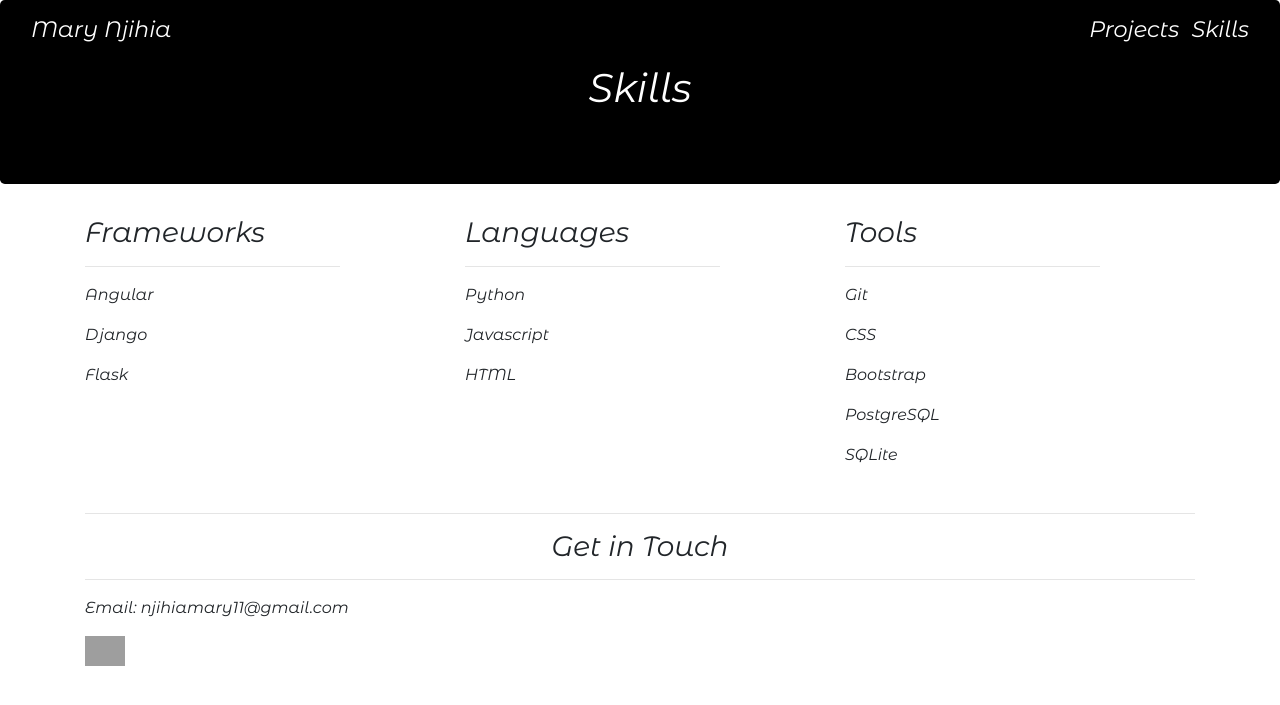
After one commit to Waithera-m/portfolio-site, a Django app: page /skills in a window 1280 px wide. The commit adds this page. Shown: the top 705 px of the page. Run offline with Django 3.2, Linux system fonts and the light colour scheme; some libraries are stand-ins or nearby versions; grey boxes are pictures that could not be loaded.

Commit message:
Add overlay effect and skills section

```diff
--- a/projects/static/projects/index.css
+++ b/projects/static/projects/index.css
@@ -2,7 +2,7 @@ body {
     background: linear-gradient(rgba(163, 176, 247, 0.6),rgba(116, 133, 230, 0.6)),url('images/woman.jpg');
     background-repeat: no-repeat;
     background-size: cover;
-    height: 400px;
+    /* height: 400px; */
     text-align: center;
     color: white;
     font-family: 'Montserrat Alternates', sans-serif;
--- /dev/null
+++ b/projects/static/projects/scripts.js
@@ -0,0 +1,7 @@
+$(document).ready(function(){
+    $(".gallery").mouseover(function(){
+        $("$overlay").show();
+    }).mouseout(function(){
+        ("#overlay").hide();
+    });
+})
--- a/projects/templates/all-projects/base.html
+++ b/projects/templates/all-projects/base.html
@@ -23,6 +23,7 @@
 
         {% block scripts %}
             <script src="https://code.jquery.com/jquery-3.5.1.min.js" integrity="sha256-9/aliU8dGd2tb6OSsuzixeV4y/faTqgFtohetphbbj0=" crossorigin="anonymous"></script>
+            <script type="text/javascript" src="{% static 'projects/scripts.js' %}"></script>
             {% bootstrap_javascript %}
         {% endblock %}
     </body>
--- a/projects/templates/navbar.html
+++ b/projects/templates/navbar.html
@@ -8,7 +8,11 @@
         <nav class="navbar navbar-expand-md navbar-dark bg-black fixed-top">
             <div class="container-fluid">
                 <div class="navbar-header">
-                    <a class="navbar-brand" href="{% url 'projects:index' %}">Mary Njihia</a>
+                    <a class="navbar-brand" href="{% url 'projects:index' %}" style="font-size: 140%;">Mary Njihia</a>
+                </div>
+                <div class="navbar-right">
+                    <a href="{% url 'projects:projects' %}" style="color: white; font-size: 140%;">Projects</a>
+                    <a href="{% url 'projects:skills' %}" class='ml-2' style="color: white; font-size: 140%;">Skills</a>
                 </div>
             </div>
         </nav>
--- /dev/null
+++ b/projects/templates/skills.html
@@ -0,0 +1,48 @@
+{% extends 'all-projects/base.html' %}
+{% load static %}
+
+{% block content %}
+{{block.super}}
+<div class="jumbotron">
+    <h1 class="text-center">Skills</h1>
+</div>
+<div class="container">
+    <div id='skills'>
+        <div class="row">
+            <div class="col-md-3">
+                <h3>Frameworks</h3>
+                <hr>
+                <p>Angular</p>
+                <p>Django</p>
+                <p>Flask</p>
+            </div>
+            <div class="col-md-1"></div>
+            <div class="col-md-3">
+                <h3>Languages</h3>
+                <hr>
+                <p>Python</p>
+                <p>Javascript</p>
+                <p>HTML</p>
+            </div>
+            <div class="col-md-1"></div>
+            <div class="col-md-3">
+                <h3>Tools</h3>
+                <hr>
+                <p>Git</p>
+                <p>CSS</p>
+                <p>Bootstrap</p>
+                <p>PostgreSQL</p>
+                <p>SQLite</p>
+            </div>
+            <div class="col-md-1"></div>
+        </div>
+    </div>
+</div>
+<div class="container" style="margin-top: 30px;">
+    <hr>
+    <h3 class="text-center">Get in Touch</h3>
+    <hr>
+    <p>Email: njihiamary11@gmail.com</a></p>
+    <a href="https://github.com/Waithera-m"><img src="https://bit.ly/2ACwQn4" class="img-fluid" height="20px" width="40px"></a>
+</div>
+{% endblock %}
--- a/projects/urls.py
+++ b/projects/urls.py
@@ -7,9 +7,10 @@ from django.conf.urls.static import static
 app_name = 'projects'
 
 urlpatterns = [
-    path('',views.index,name='index'),
-    path('projects/',views.projects,name='projects'),
-    path('<int:pk>/',views.DetailView.as_view(), name="details"),
+    path('', views.index, name='index'),
+    path('projects/', views.projects, name='projects'),
+    path('<int:pk>/', views.DetailView.as_view(), name="details"),
+    path('skills', views.skills, name='skills'),
 ]
 if settings.DEBUG:
-    urlpatterns+=static(settings.MEDIA_URL,document_root=settings.MEDIA_ROOT)
+    urlpatterns += static(settings.MEDIA_URL, document_root=settings.MEDIA_ROOT)
--- a/projects/views.py
+++ b/projects/views.py
@@ -9,7 +9,7 @@ def index(request):
     """
     view function returns the landing page
     """
-    return render(request,'all-projects/index.html')
+    return render(request, 'all-projects/index.html')
 
 def projects(request):
 
@@ -18,7 +18,7 @@ def projects(request):
     """
     projects = Repo.objects.all()
 
-    return render(request,'repos.html',{'projects':projects})
+    return render(request, 'repos.html',{'projects':projects})
 
 class DetailView(generic.DetailView):
 
@@ -28,3 +28,9 @@ class DetailView(generic.DetailView):
     model = Repo
     template_name = 'all-projects/detail.html'
     context_object_name = 'project'
+
+def skills(request):
+    """
+    view function renders template that display skills and contact information
+    """
+    return render(request, 'skills.html')
```
Also changed, not shown: projects/static/projects/project.css (+46 -0 lines), projects/templates/all-projects/detail.html (+12 -4 lines), projects/templates/all-projects/index.html (+1 -7 lines), projects/templates/repos.html (+12 -7 lines).
